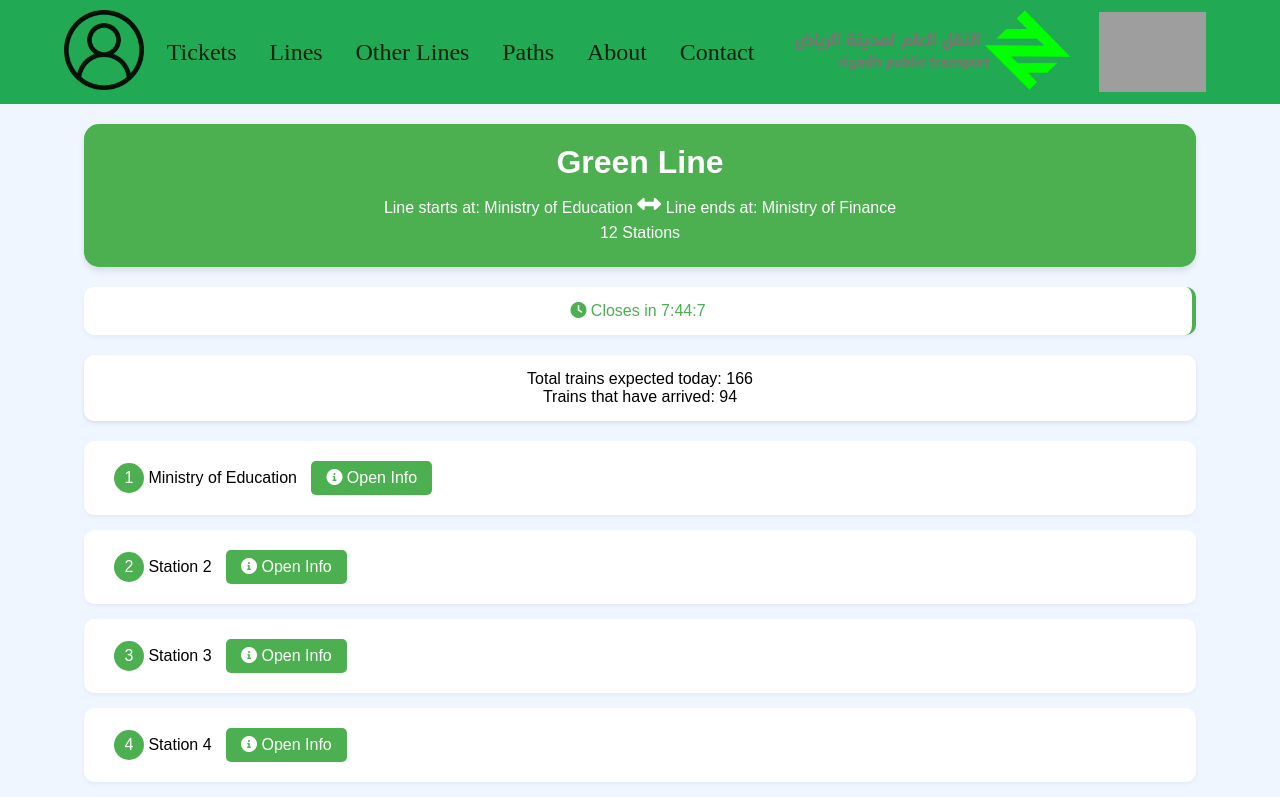
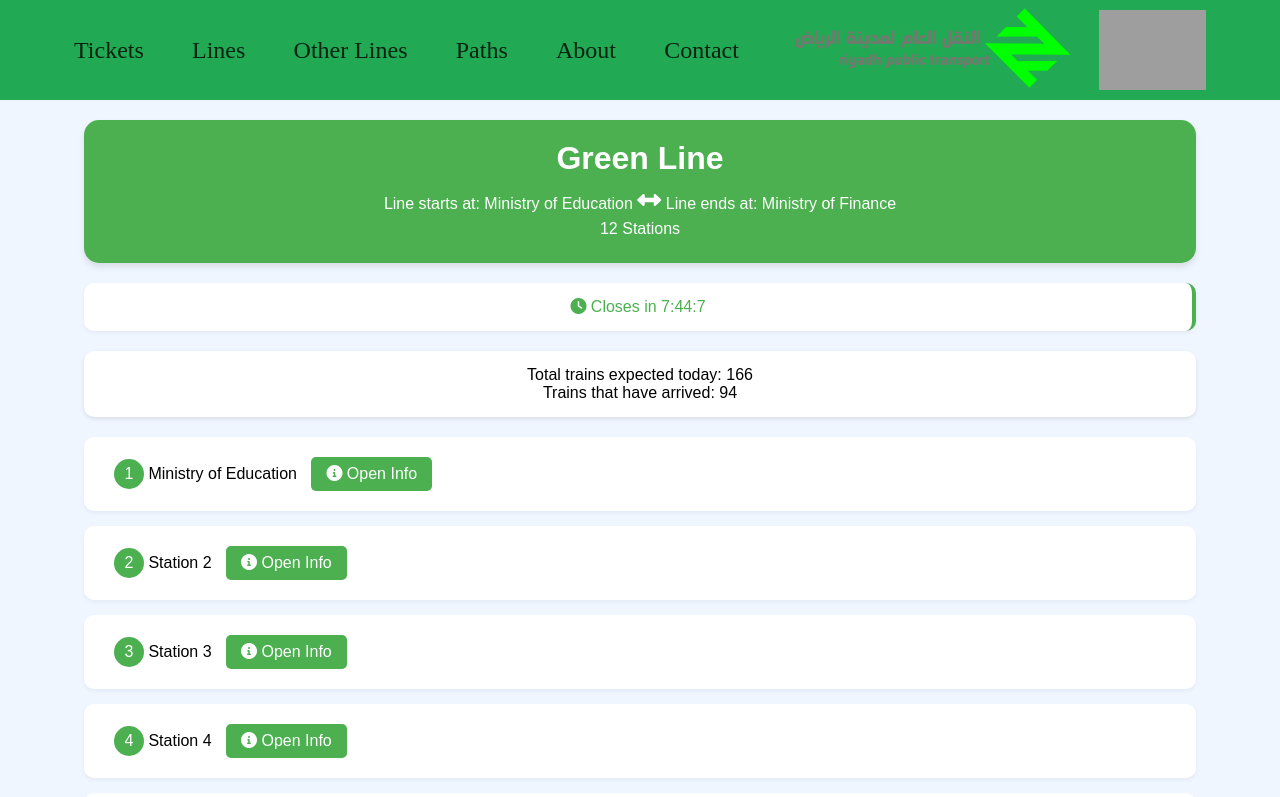
Before and after one commit to v5zn/Riyadh-Metro, a website: page green.html in a window 1280 px wide. Shown: the top 797 px of the page. Drawn offline with Linux system fonts and the light colour scheme; grey boxes are pictures that could not be loaded.

Commit message:
Update green.html

```diff
--- a/green.html
+++ b/green.html
@@ -302,7 +302,6 @@
 </head>
 <body>
     <div id="head">
-        <a href="login.html" id="acc"><img src="Pics/acc.png" id="acc" style="height: 80px;"></a>
         <a href="tickets.html"><button class="buttons">Tickets</button></a>
         <a href="line.html"><button class="buttons">Lines</button></a>
         <div class="dropdown">
```
